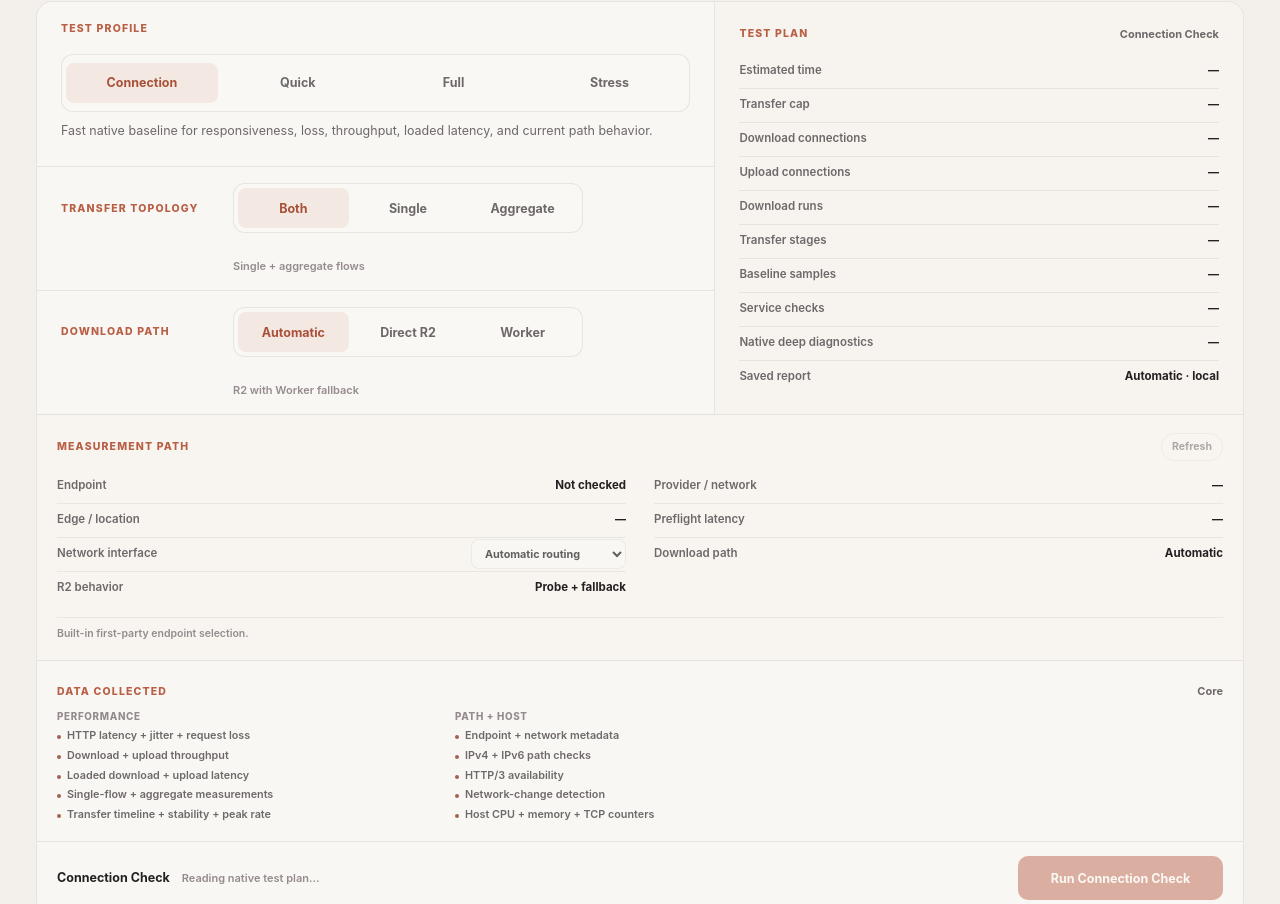
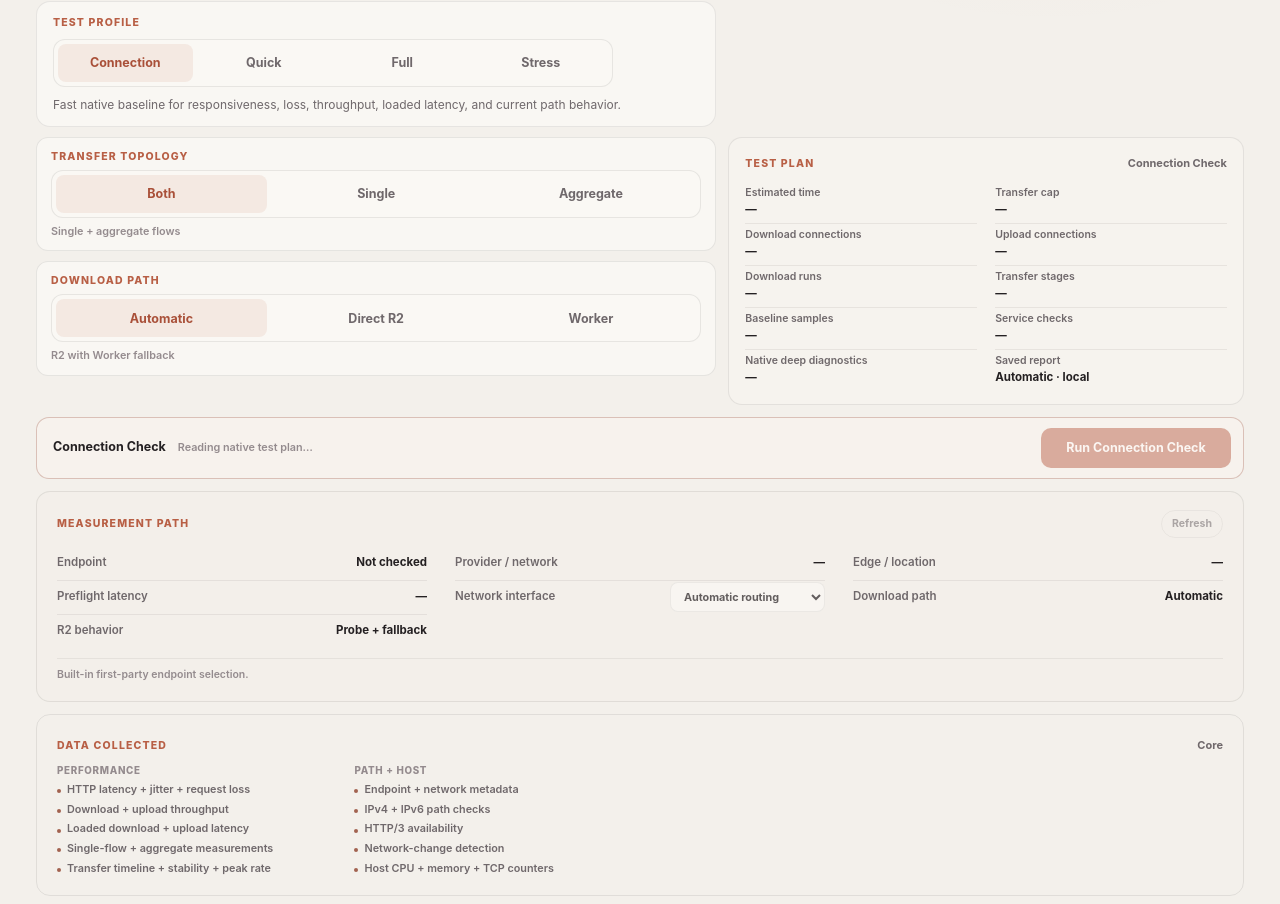
Before and after one commit to JohnnyZLi/Network-Diagnostics-Suite, a React (Vite) app in the folder tools/NetworkDiagnostics.Desktop/frontend/: page / in a window 1280 px wide. Shown: the part 523-1427 px from the top of the page. Built offline with nearby package versions, Linux system fonts and the light colour scheme.

Commit message:
Compact diagnostic launcher at MacBook widths

```diff
--- a/tools/NetworkDiagnostics.Desktop/frontend/src/diagnostics-compact-config.css
+++ b/tools/NetworkDiagnostics.Desktop/frontend/src/diagnostics-compact-config.css
@@ -1,74 +1,294 @@
-/* Compact Run Diagnostics configuration.
-   Primary choices stay close together while the live native test plan sits beside
-   them, reducing pointer travel without hiding any diagnostic data. */
+/* Compact Run Diagnostics launcher.
+   The pre-run state is a launch surface, not a stack of full-width forms:
+   profile stays primary, topology/path stay close to the pointer, the native plan
+   sits beside the choices where space allows, and the Run action appears before
+   the deeper measurement/data sections. */
 
-@media (min-width: 721px) {
-  .diagnostic-choice-group {
-    grid-template-rows: auto auto;
+/* Shared control density. */
+.diagnostics-workbench .profile-control {
+  width: min(100%, 560px);
+}
+
+.diagnostic-profile-control > p {
+  max-width: 680px;
+}
+
+.diagnostics-workbench .method-control button {
+  min-height: 38px;
+  height: 38px;
+}
+
+/* At real laptop widths, flatten only the READY launcher into the workbench grid.
+   This lets the Run action move ahead of Measurement Path / Data Collected without
+   changing the React run contract or the completed/running states. */
+@media (min-width: 740px) {
+  .diagnostics-workbench:has(.diagnostic-run-state.ready) {
+    display: grid;
+    grid-template-columns: minmax(0, 1.05fr) minmax(300px, .95fr);
+    column-gap: 12px;
+    align-items: start;
   }
 
-  .diagnostic-choice-group > div:first-child {
+  .diagnostics-workbench:has(.diagnostic-run-state.ready) > .diagnostics-header,
+  .diagnostics-workbench:has(.diagnostic-run-state.ready) > .error-banner {
+    grid-column: 1 / -1;
+  }
+
+  .diagnostics-workbench:has(.diagnostic-run-state.ready) > .diagnostic-launcher,
+  .diagnostics-workbench:has(.diagnostic-run-state.ready) .diagnostic-information-grid {
     display: contents;
   }
 
-  .diagnostic-choice-group > div:first-child .diagnostic-control-label {
+  .diagnostics-workbench:has(.diagnostic-run-state.ready) .diagnostic-profile-control {
+    order: 1;
+    min-width: 0;
+    padding: 14px 16px 12px;
+    border: 1px solid var(--line);
+    border-radius: 14px;
+    background: color-mix(in srgb, var(--surface) 90%, transparent);
+  }
+
+  .diagnostics-workbench:has(.diagnostic-run-state.ready) .diagnostic-profile-control > p {
+    margin-top: 0;
+    font-size: 12px;
+    line-height: 1.4;
+  }
+
+  .diagnostics-workbench:has(.diagnostic-run-state.ready) .diagnostic-choice-grid {
+    order: 2;
+    min-width: 0;
+    display: grid;
+    grid-template-columns: 1fr;
+    gap: 10px;
+    border: 0;
+    background: transparent;
+  }
+
+  .diagnostics-workbench:has(.diagnostic-run-state.ready) .diagnostic-choice-group {
+    min-width: 0;
+    display: grid;
+    grid-template-columns: 1fr;
+    grid-template-rows: auto auto auto;
+    gap: 7px;
+    padding: 12px 14px 11px;
+    border: 1px solid var(--line);
+    border-radius: 12px;
+    background: color-mix(in srgb, var(--surface) 88%, transparent);
+  }
+
+  .diagnostics-workbench:has(.diagnostic-run-state.ready) .diagnostic-choice-group + .diagnostic-choice-group {
+    border-left: 1px solid var(--line);
+    border-top: 1px solid var(--line);
+  }
+
+  .diagnostics-workbench:has(.diagnostic-run-state.ready) .diagnostic-choice-group > div:first-child {
+    display: contents;
+  }
+
+  .diagnostics-workbench:has(.diagnostic-run-state.ready) .diagnostic-choice-group .diagnostic-control-label {
     grid-column: 1;
     grid-row: 1;
-    align-self: center;
     white-space: nowrap;
   }
 
-  .diagnostic-choice-group > .method-control {
-    grid-column: 2;
-    grid-row: 1;
+  .diagnostics-workbench:has(.diagnostic-run-state.ready) .diagnostic-choice-group > .method-control {
+    grid-column: 1;
+    grid-row: 2;
+    width: 100%;
   }
 
-  .diagnostic-choice-group > div:first-child small {
-    grid-column: 2;
-    grid-row: 2;
-    margin-top: 3px;
+  .diagnostics-workbench:has(.diagnostic-run-state.ready) .diagnostic-choice-group > div:first-child small {
+    grid-column: 1;
+    grid-row: 3;
+    margin: 0;
     overflow: visible;
+    color: var(--faint);
+    font-size: 10.8px;
+    font-weight: 600;
+    line-height: 1.35;
     text-overflow: clip;
     white-space: normal;
   }
+
+  .diagnostics-workbench:has(.diagnostic-run-state.ready) .test-plan-card {
+    order: 2;
+    min-width: 0;
+    padding: 14px 16px 13px;
+    border: 1px solid var(--line) !important;
+    border-radius: 14px;
+    background: color-mix(in srgb, var(--surface-soft) 42%, var(--surface));
+  }
+
+  .diagnostics-workbench:has(.diagnostic-run-state.ready) .test-plan-card .diagnostic-info-heading {
+    margin-bottom: 5px;
+  }
+
+  .diagnostics-workbench:has(.diagnostic-run-state.ready) .test-plan-card .diagnostic-data-list {
+    display: grid;
+    grid-template-columns: repeat(2, minmax(0, 1fr));
+    column-gap: 18px;
+  }
+
+  .diagnostics-workbench:has(.diagnostic-run-state.ready) .test-plan-card .diagnostic-data-row {
+    min-height: 42px;
+    display: grid;
+    grid-template-columns: 1fr;
+    align-content: center;
+    gap: 2px;
+    padding: 4px 0;
+  }
+
+  .diagnostics-workbench:has(.diagnostic-run-state.ready) .test-plan-card .diagnostic-data-row:nth-child(-n + 2) {
+    border-top: 0;
+  }
+
+  .diagnostics-workbench:has(.diagnostic-run-state.ready) .test-plan-card .diagnostic-data-row dt {
+    font-size: 10.5px;
+  }
+
+  .diagnostics-workbench:has(.diagnostic-run-state.ready) .test-plan-card .diagnostic-data-row dd {
+    overflow: visible;
+    font-size: 11.5px;
+    text-align: left;
+    text-overflow: clip;
+    white-space: normal;
+  }
+
+  /* The actual launch action comes before the deeper informational sections. */
+  .diagnostics-workbench:has(.diagnostic-run-state.ready) > .diagnostic-run-state.ready {
+    order: 3;
+    grid-column: 1 / -1;
+    min-height: 0;
+    margin: 12px 0 0;
+    padding: 10px 12px 10px 16px;
+    border: 1px solid color-mix(in srgb, var(--accent) 24%, var(--line));
+    border-radius: 13px;
+    background: color-mix(in srgb, var(--accent) 4%, var(--surface));
+  }
+
+  .diagnostics-workbench:has(.diagnostic-run-state.ready) > .diagnostic-run-state.ready > div:first-child > span {
+    font-size: 10.8px;
+  }
+
+  .diagnostics-workbench:has(.diagnostic-run-state.ready) .diagnostic-run-button {
+    min-width: 190px;
+    min-height: 40px;
+    height: 40px;
+  }
+
+  .diagnostics-workbench:has(.diagnostic-run-state.ready) > .high-data-confirm {
+    order: 3;
+    grid-column: 1 / -1;
+    margin: 12px 0 0;
+    border-radius: 13px !important;
+  }
+
+  .diagnostics-workbench:has(.diagnostic-run-state.ready) > .advanced-config-banner {
+    order: 4;
+    grid-column: 1 / -1;
+    margin-top: 12px;
+  }
+
+  .diagnostics-workbench:has(.diagnostic-run-state.ready) .measurement-path-card {
+    order: 5;
+    grid-column: 1 / -1;
+    margin-top: 12px;
+    border: 1px solid var(--line) !important;
+    border-radius: 14px;
+    background: color-mix(in srgb, var(--surface-soft) 24%, transparent);
+  }
+
+  .diagnostics-workbench:has(.diagnostic-run-state.ready) .data-collected-card {
+    order: 6;
+    grid-column: 1 / -1;
+    margin-top: 12px;
+    border: 1px solid var(--line) !important;
+    border-radius: 14px;
+  }
+
+  .diagnostics-workbench:has(.diagnostic-run-state.ready) .measurement-path-card .diagnostic-data-list {
+    display: grid;
+    grid-template-columns: repeat(2, minmax(0, 1fr));
+    column-gap: 24px;
+  }
+
+  .diagnostics-workbench:has(.diagnostic-run-state.ready) .measurement-path-card .diagnostic-data-row:nth-child(-n + 2) {
+    border-top: 0;
+  }
+
+  .diagnostics-workbench:has(.diagnostic-run-state.ready) .data-collected-card .data-collection-groups {
+    grid-template-columns: repeat(3, minmax(0, 1fr));
+    gap: 16px 24px;
+  }
 }
 
-@media (min-width: 1181px) {
-  .diagnostic-launcher {
-    display: grid;
-    grid-template-columns: minmax(560px, .95fr) minmax(420px, .72fr);
-    grid-template-rows: auto auto auto auto;
-    align-items: stretch;
+/* MacBook / normal desktop window: profile spans the top, compact tuning choices
+   sit left, test plan sits right, and the launch bar is immediately underneath. */
+@media (min-width: 740px) and (max-width: 1180px) {
+  .diagnostics-workbench:has(.diagnostic-run-state.ready) .diagnostic-profile-control {
+    grid-column: 1 / -1;
+    margin-bottom: 12px;
   }
 
-  .diagnostic-profile-control {
+  .diagnostics-workbench:has(.diagnostic-run-state.ready) .diagnostic-choice-grid {
     grid-column: 1;
-    grid-row: 1;
-    padding: 20px 24px 16px;
-    border-right: 1px solid var(--line);
   }
 
-  .diagnostics-workbench .profile-control {
-    width: min(100%, 660px);
+  .diagnostics-workbench:has(.diagnostic-run-state.ready) .test-plan-card {
+    grid-column: 2;
+  }
+}
+
+/* Wide desktop: keep the profile and tuning controls in the left launch column,
+   with the complete native plan occupying the right launch column. */
+@media (min-width: 1181px) {
+  .diagnostics-workbench:has(.diagnostic-run-state.ready) {
+    grid-template-columns: minmax(520px, .95fr) minmax(390px, .72fr);
   }
 
-  .diagnostic-profile-control > p {
-    max-width: 660px;
+  .diagnostics-workbench:has(.diagnostic-run-state.ready) .diagnostic-profile-control {
+    grid-column: 1;
+    margin-bottom: 10px;
+  }
+
+  .diagnostics-workbench:has(.diagnostic-run-state.ready) .diagnostic-choice-grid {
+    grid-column: 1;
+  }
+
+  .diagnostics-workbench:has(.diagnostic-run-state.ready) .test-plan-card {
+    grid-column: 2;
+    grid-row: span 2;
+  }
+
+  .diagnostics-workbench:has(.diagnostic-run-state.ready) .measurement-path-card .diagnostic-data-list {
+    grid-template-columns: repeat(3, minmax(0, 1fr));
+    column-gap: 28px;
+  }
+
+  .diagnostics-workbench:has(.diagnostic-run-state.ready) .measurement-path-card .diagnostic-data-row:nth-child(-n + 3) {
+    border-top: 0;
+  }
+
+  .diagnostics-workbench:has(.diagnostic-run-state.ready) .data-collected-card .data-collection-groups {
+    grid-template-columns: repeat(4, minmax(0, 1fr));
+  }
+}
+
+/* Narrow windows still stack cleanly, but stop wasting vertical space. */
+@media (max-width: 739px) {
+  .diagnostic-profile-control {
+    gap: 8px;
+    padding: 14px 14px 12px;
   }
 
   .diagnostic-choice-grid {
-    grid-column: 1;
-    grid-row: 2;
     grid-template-columns: 1fr;
-    border-top: 1px solid var(--line);
-    border-right: 1px solid var(--line);
   }
 
   .diagnostic-choice-group {
-    grid-template-columns: 166px minmax(0, 390px);
-    justify-content: start;
-    gap: 16px;
-    padding: 13px 24px;
+    grid-template-columns: 1fr;
+    gap: 8px;
+    padding: 12px 14px;
   }
 
   .diagnostic-choice-group + .diagnostic-choice-group {
@@ -76,131 +296,13 @@
     border-left: 0;
   }
 
-  .diagnostics-workbench .method-control.compact {
-    width: min(100%, 390px);
-  }
-
-  .diagnostics-workbench .method-control button {
-    min-height: 40px;
-    height: 40px;
-  }
-
-  .diagnostic-information-grid {
-    display: contents;
-  }
-
-  .test-plan-card {
-    grid-column: 2;
-    grid-row: 1 / span 2;
-    padding: 20px 24px;
-    background: color-mix(in srgb, var(--surface-soft) 38%, transparent);
-  }
-
-  .diagnostic-info-card.test-plan-card {
-    border-left: 0;
-  }
-
-  .measurement-path-card {
-    grid-column: 1 / -1;
-    grid-row: 3;
-    border-top: 1px solid var(--line);
-    border-left: 0 !important;
-    background: color-mix(in srgb, var(--surface-soft) 24%, transparent);
-  }
-
-  .measurement-path-card .diagnostic-data-list {
-    display: grid;
-    grid-template-columns: repeat(3, minmax(0, 1fr));
-    column-gap: 28px;
-  }
-
-  .measurement-path-card .diagnostic-data-row:nth-child(-n + 3) {
-    border-top: 0;
-  }
-
-  .measurement-path-card .interface-row dd {
-    width: min(230px, 100%);
-  }
-
-  .diagnostic-path-note,
-  .diagnostic-path-error {
-    margin-top: 12px;
-  }
-
-  .data-collected-card {
-    grid-column: 1 / -1;
-    grid-row: 4;
-    border-top: 1px solid var(--line);
-    border-left: 0 !important;
-  }
-
-  .data-collected-card .data-collection-groups {
-    grid-template-columns: repeat(4, minmax(0, 1fr));
-    gap: 16px 28px;
-  }
-}
-
-@media (max-width: 1500px) and (min-width: 1181px) {
-  .diagnostic-launcher {
-    grid-template-columns: minmax(520px, .9fr) minmax(390px, .7fr);
-  }
-
-  .diagnostic-choice-group {
-    grid-template-columns: 156px minmax(0, 350px);
-  }
-
-  .diagnostics-workbench .method-control.compact {
-    width: min(100%, 350px);
-  }
-
-  .measurement-path-card .diagnostic-data-list {
-    grid-template-columns: repeat(2, minmax(0, 1fr));
-  }
-
-  .measurement-path-card .diagnostic-data-row:nth-child(3) {
-    border-top: 1px solid color-mix(in srgb, var(--line) 82%, transparent);
-  }
-
-  .data-collected-card .data-collection-groups {
-    grid-template-columns: repeat(3, minmax(0, 1fr));
-  }
-}
-
-@media (max-width: 1180px) {
-  .diagnostics-workbench .profile-control {
-    width: min(100%, 660px);
-  }
-
-  .diagnostic-profile-control > p {
-    max-width: 660px;
-  }
-
-  .diagnostic-choice-grid {
-    grid-template-columns: 1fr;
-  }
-
-  .diagnostic-choice-group {
-    grid-template-columns: 156px minmax(0, 410px);
-    justify-content: start;
-  }
-
-  .diagnostic-choice-group + .diagnostic-choice-group {
-    border-top: 1px solid var(--line);
-    border-left: 0;
-  }
-
-  .diagnostics-workbench .method-control.compact {
-    width: min(100%, 410px);
-  }
-}
-
-@media (max-width: 720px) {
-  .diagnostic-choice-group {
-    grid-template-columns: 1fr;
-  }
-
   .diagnostics-workbench .method-control.compact,
   .diagnostics-workbench .profile-control {
     width: 100%;
   }
+
+  .diagnostics-workbench .diagnostic-run-state.ready {
+    gap: 10px;
+    padding: 11px 14px;
+  }
 }
```
